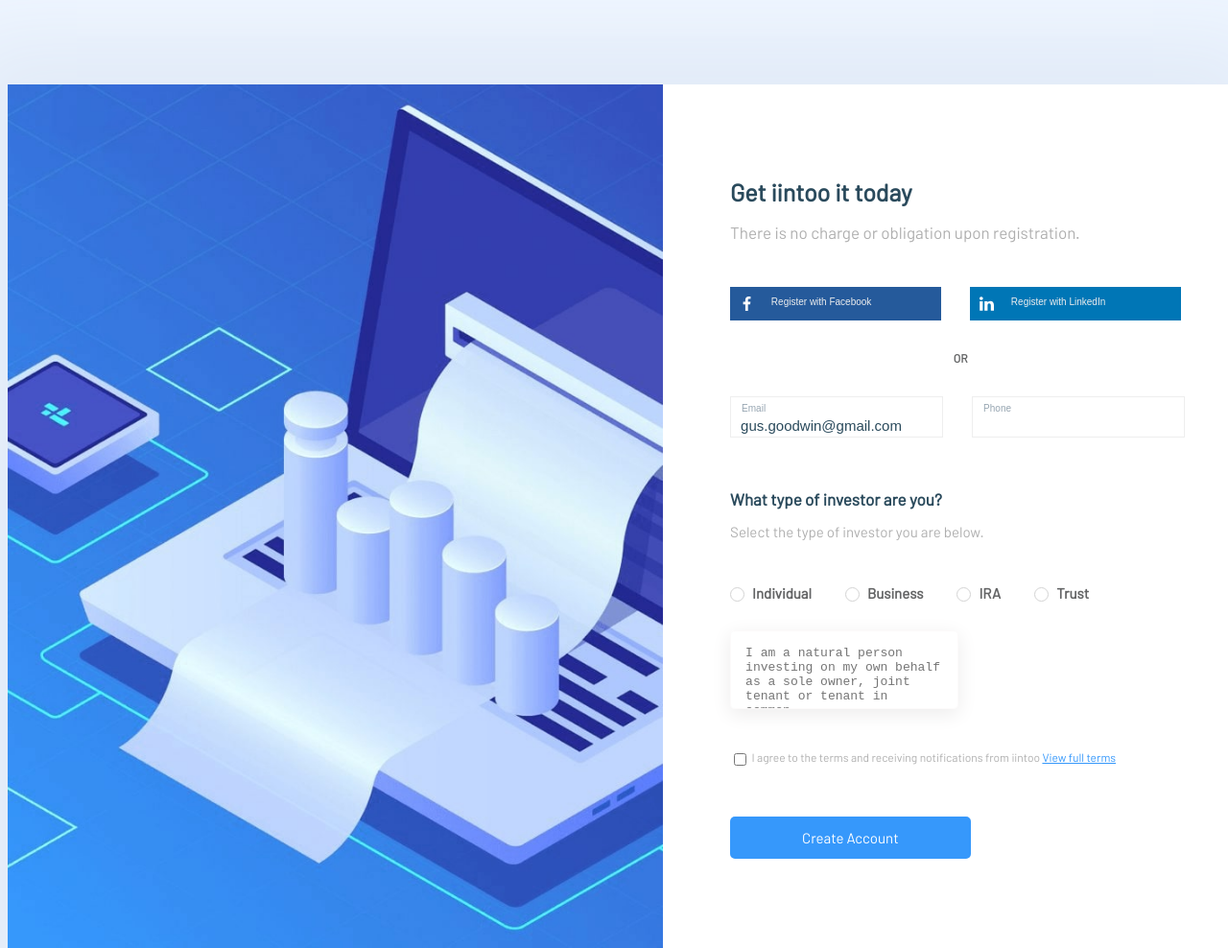
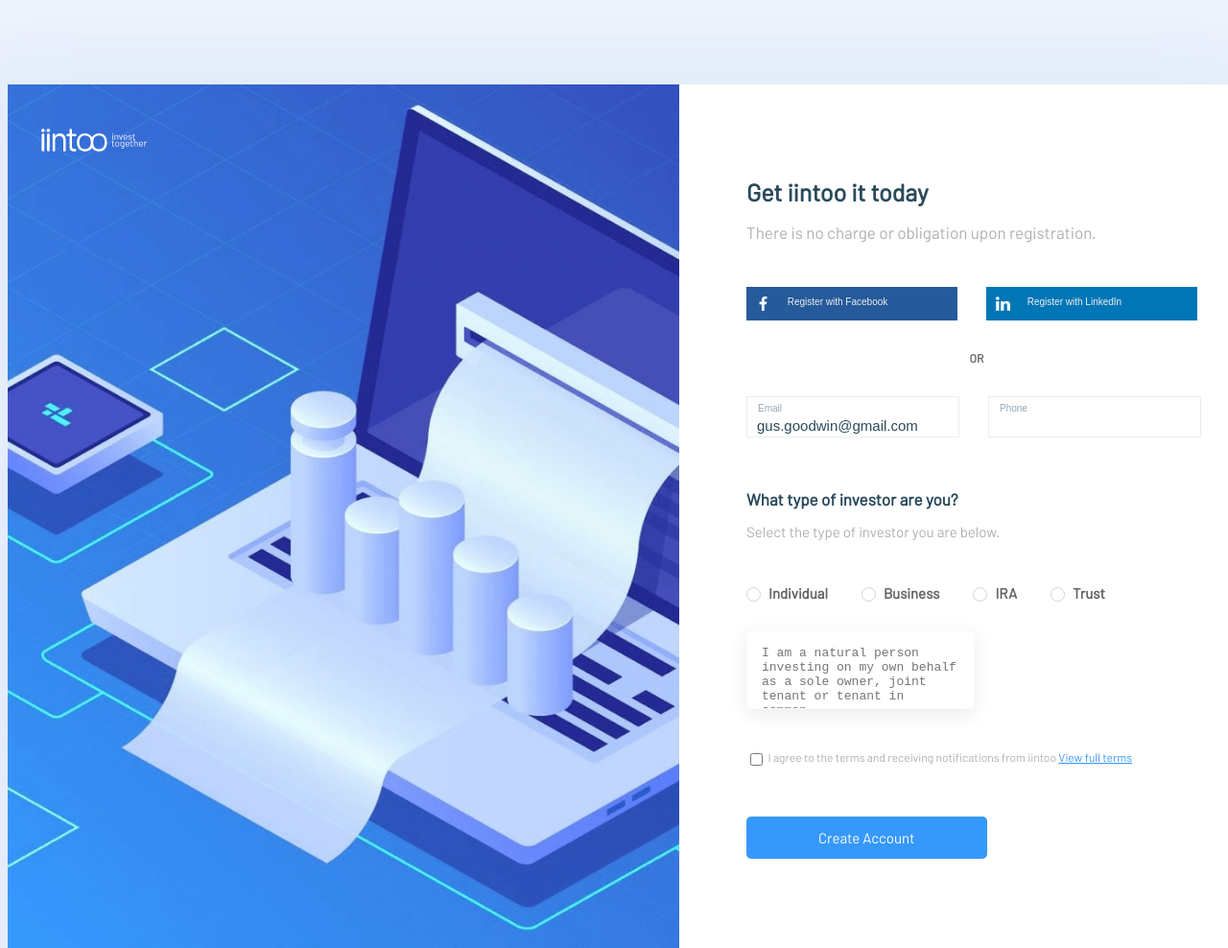
Before and after one commit to araidrbkk/css-task, a plain HTML site: page index.html in a window 1280 px wide. Shown: the top 988 px of the page at 96% size. Drawn offline with Linux system fonts and the light colour scheme.

Commit message:
added logo

```diff
--- a/index.html
+++ b/index.html
@@ -10,7 +10,10 @@
 <body>
   <main>
     <div class="conteiner">
-      <img src="img/bg.jpg" width="700px" height="900px">
+      <div class="image">
+        <img src="img/bg.jpg" width="700px" height="900px">
+        <img src="img/logo.svg" width="110px" height="110px" class="logo">
+      </div>
       <div class="conteiner-1">
         <div class="info">
          <h1>Get iintoo it today</h1>
--- a/style.css
+++ b/style.css
@@ -14,6 +14,7 @@ body {
 .conteiner {
     display: flex;
     max-width: 1300px;
+    max-height: 900px;
     margin: auto;
     box-shadow: 0px 0px 80px 50px #e2ebf8;
 }
@@ -234,3 +235,9 @@ h2 {
     color: #646566;
     background-image: url(./img/line9.png);
 }
+
+.logo {
+    position: relative;
+    bottom: 100%;
+    left: 5%;
+}
```
Also changed, not shown: 1 other file.
